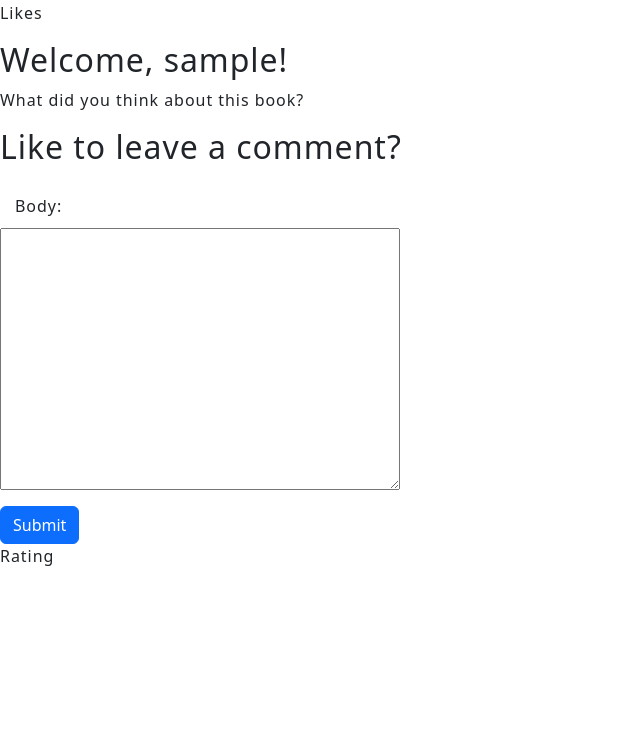
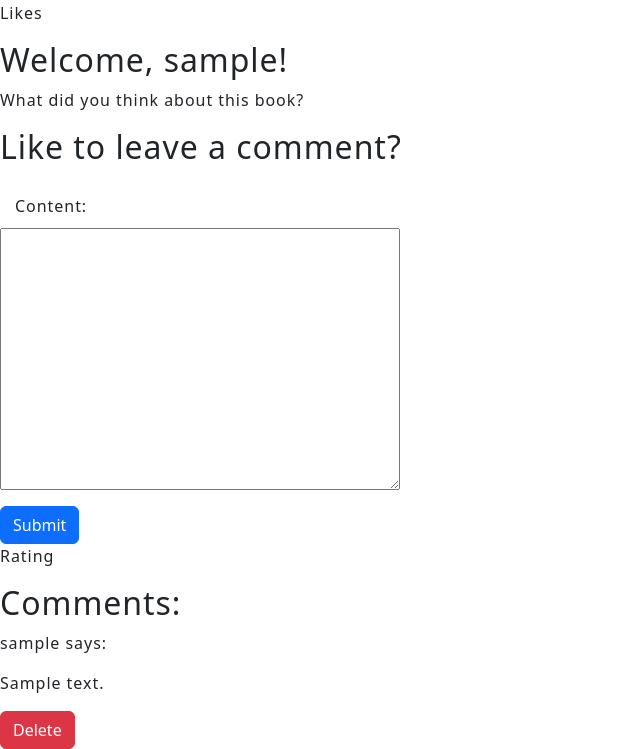
Before and after one commit to LinnSilver/scifi-book-club-pj4, a Django app: page /book/1/ in a window 1280 px wide. Shown: the part 445-1194 px from the top of the page, without its empty margins (0-640 px from the left). Before the commit the page ends 1011 px from the top, so only its background shows below. Run offline with Django 3.2, Linux system fonts and the light colour scheme; a user stored in the database is signed in; tables that the repository leaves empty hold one stand-in row (values such as "Sample post"); some libraries are stand-ins or nearby versions; some web fonts are replaced.

Commit message:
Add view of comments and delete posibility writing for user

```diff
--- a/book_club/forms.py
+++ b/book_club/forms.py
@@ -1,14 +1,27 @@
 from django import forms
 from django.contrib.auth.forms import UserCreationForm
 from django.contrib.auth.models import User
+from django.db import models
 from .models import Book
 from .models import Comment
 
 
 class CommentForm(forms.ModelForm):
+    content = forms.CharField(widget=forms.Textarea)
+
     class Meta:
         model = Comment
-        fields = ['body']
+        fields = ('content',)
+
+    def save(self, commit=True, **kwargs):
+        comment = super().save(commit=False)
+        if 'user' in kwargs:
+            comment.user = kwargs['user']
+        if commit:
+            comment.save()
+        return comment
+
+
         # widgets = {
         #    'info': forms.Textarea(attrs={'placeholder': 'Comment'}),
         # }
--- a/book_club/models.py
+++ b/book_club/models.py
@@ -2,6 +2,7 @@ from django.db import models
 from django.utils.text import slugify
 from django.contrib.auth.models import User
 from django.utils import timezone
+from django.contrib.auth import get_user_model
 
 
 class Book(models.Model):
@@ -26,19 +27,13 @@ class Book(models.Model):
 
 
 class Comment(models.Model):
-    book = models.ForeignKey(Book, on_delete=models.CASCADE,
-                             related_name="comments")
-    name = models.CharField(max_length=200)
-    body = models.TextField()
+    book = models.ForeignKey(Book, on_delete=models.CASCADE, related_name="comments")
+    user = models.ForeignKey(User, on_delete=models.CASCADE, default=1)
+    content = models.TextField(null=False, blank=False)
     created_on = models.DateTimeField(auto_now_add=True)
 
     class Meta:
         ordering = ["created_on"]
 
     def __str__(self):
-        return f"Comment {self.body} by {self.name}"
-
-# class Comment(models.Model):
-#    user = models.ForeignKey(User, on_delete=models.CASCADE)
-#    book = models.ForeignKey(Book, on_delete=models.CASCADE)  # Assuming you have a Book model
-#    info = models.TextField()
+        return f"{self.user.username} says: {self.content}"
--- a/book_club/views.py
+++ b/book_club/views.py
@@ -7,10 +7,9 @@ from django.contrib.auth.decorators import login_required, permission_required
 from django.contrib.auth.forms import UserCreationForm, AuthenticationForm
 from django.contrib import messages
 from django.contrib.auth import logout
+from django.contrib.auth.decorators import user_passes_test
 from .models import Book, Comment
-from django.contrib.auth.decorators import user_passes_test
 from .forms import BookForm
-from .models import Comment
 from .forms import CommentForm
 
 
@@ -125,13 +124,25 @@ def add_comment(request, book_id):
         if form.is_valid():
             comment = form.save(commit=False)
             comment.book_id = book_id
-            comment.user = request.user
+            comment.user = request.user.username  # Set the user to the logged-in user's username
             comment.save()
             return redirect('book_detail', book_id=book_id)
     else:
         form = CommentForm()
 
     return redirect('book_detail', book_id=book_id)
+
+
+@login_required
+def delete_comment(request, comment_id):
+    comment = get_object_or_404(Comment, id=comment_id)
+
+    # Check if the logged-in user is the owner of the comment
+    if comment.user == request.user:
+        comment.delete()
+        return redirect('book_detail', book_id=comment.book.id)
+
+    return redirect('book_detail', book_id=comment.book.id)
 
 
 @permission_required('app_name.permission_name', login_url='/login/')
--- a/scifi_book_club/urls.py
+++ b/scifi_book_club/urls.py
@@ -19,6 +19,7 @@ from django.urls import path
 from book_club import views
 from django.contrib.auth import get_user_model
 from book_club.views import add_comment
+from book_club.views import delete_comment
 
 
 User = get_user_model()
@@ -34,5 +35,6 @@ urlpatterns = [
     path('book/update/<int:book_id>/', views.update_book, name='update_book'),
     path('book/delete/<int:book_id>/', views.delete_book, name='delete_book'),
     path('add_comment/<int:book_id>/', add_comment, name='add_comment'),
+    path('delete_comment/<int:comment_id>/', delete_comment, name='delete_comment'),
 
 ]
--- a/templates/book_detail.html
+++ b/templates/book_detail.html
@@ -59,11 +59,31 @@
     <div>
       <p>Rating</p>
     </div>
+
+    <section id="comments">
+    <div>
+      <h2>Comments:</h2>
+      {% for comment in comments reversed %}
+        <div>
+          <p>{{ comment.user.username }} says:</p>
+          <p>{{ comment.content }}</p>
+          {% if user.is_authenticated and user == comment.user %}
+            <form method="post" action="{% url 'delete_comment' comment_id=comment.id %}">
+              {% csrf_token %}
+              <button type="submit" class="btn btn-danger">Delete</button>
+            </form>
+          {% endif %}
+        </div>
+      {% empty %}
+        <p>No comments yet.</p>
+      {% endfor %}
+    </div>
   {% else %}
     <div>
         <!-- Content for non-logged-in users -->
         <p>Please log in to leave a comment.</p>
     </div>
   {% endif %}
+  </section>
 </section>
 {% endblock %}
```
Also changed, not shown: book_club/migrations/0007_auto_20230518_0856.py (added).
